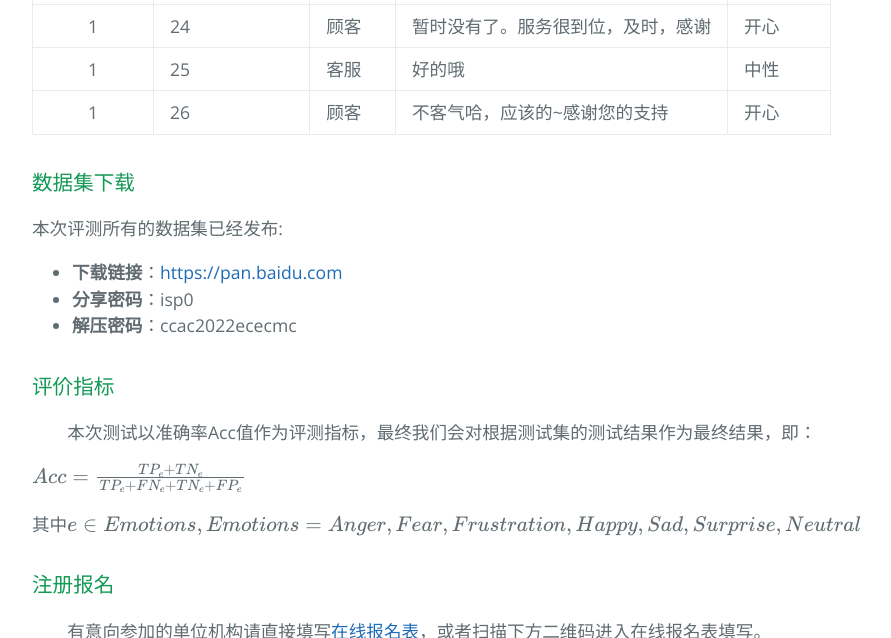
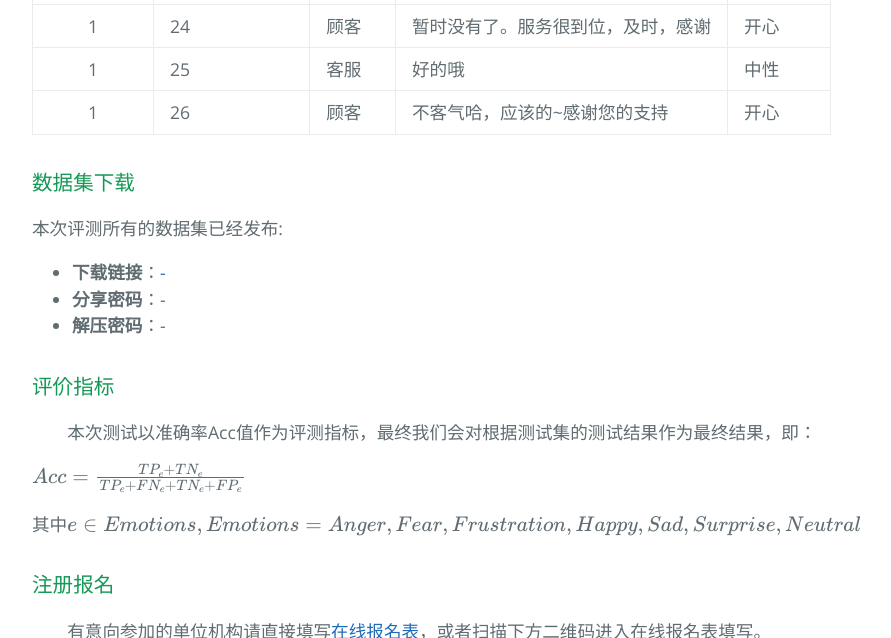
Before and after one commit to ccac2022ecemc/ccac2022ecemc.github.io, a Jekyll site: the page built from index.md, in a window 1280 px wide and 900 px high, scrolled down 2849 px, cut to the strip 0-638 px from the top of the window. Shown: the whole strip, without its empty margins (64-955 px from the left). Built offline with Jekyll 4.4.1, drawn with Linux system fonts in a browser that asks for light colours; formulas are drawn with MathJax 3.

Commit message:
Update index.md

```diff
--- a/index.md
+++ b/index.md
@@ -91,9 +91,9 @@ layout: default
 
 ### 数据集下载
 本次评测所有的数据集已经发布:
-- **下载链接**：[https://pan.baidu.com](https://pan.baidu.com/)
-- **分享密码**：isp0
-- **解压密码**：ccac2022ececmc
+- **下载链接**：[-](-)
+- **分享密码**：-
+- **解压密码**：-
 
 ### 评价指标
 
```
